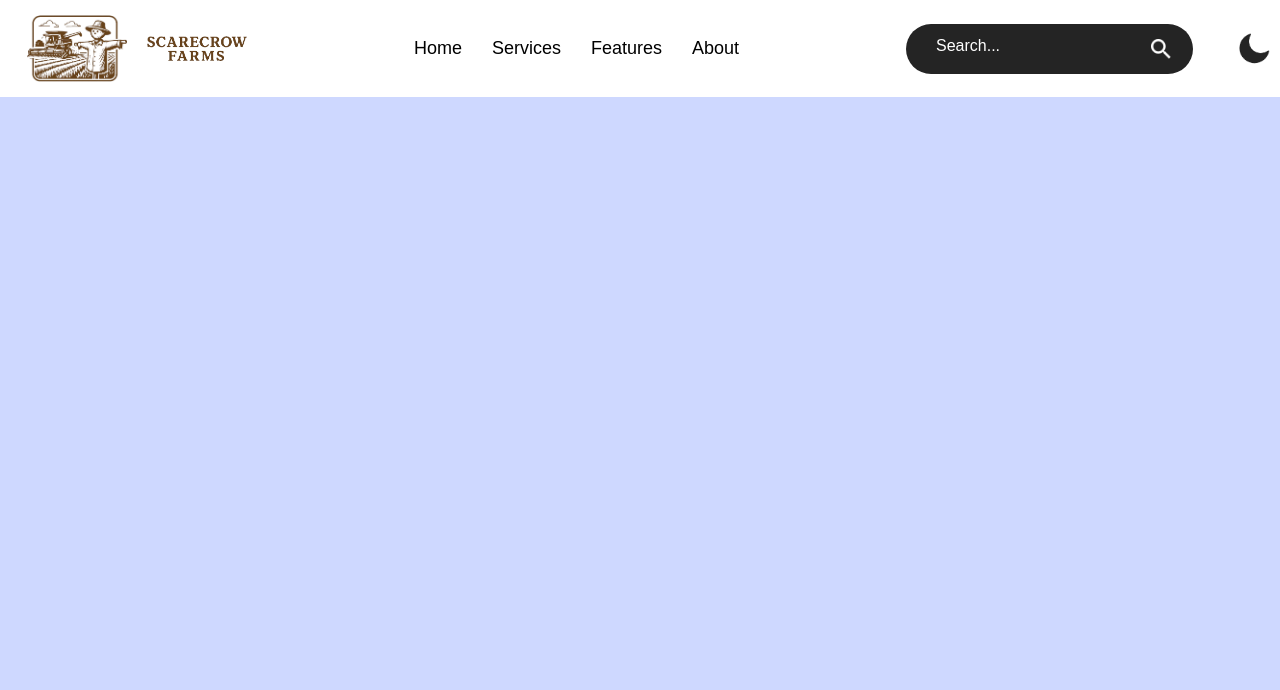
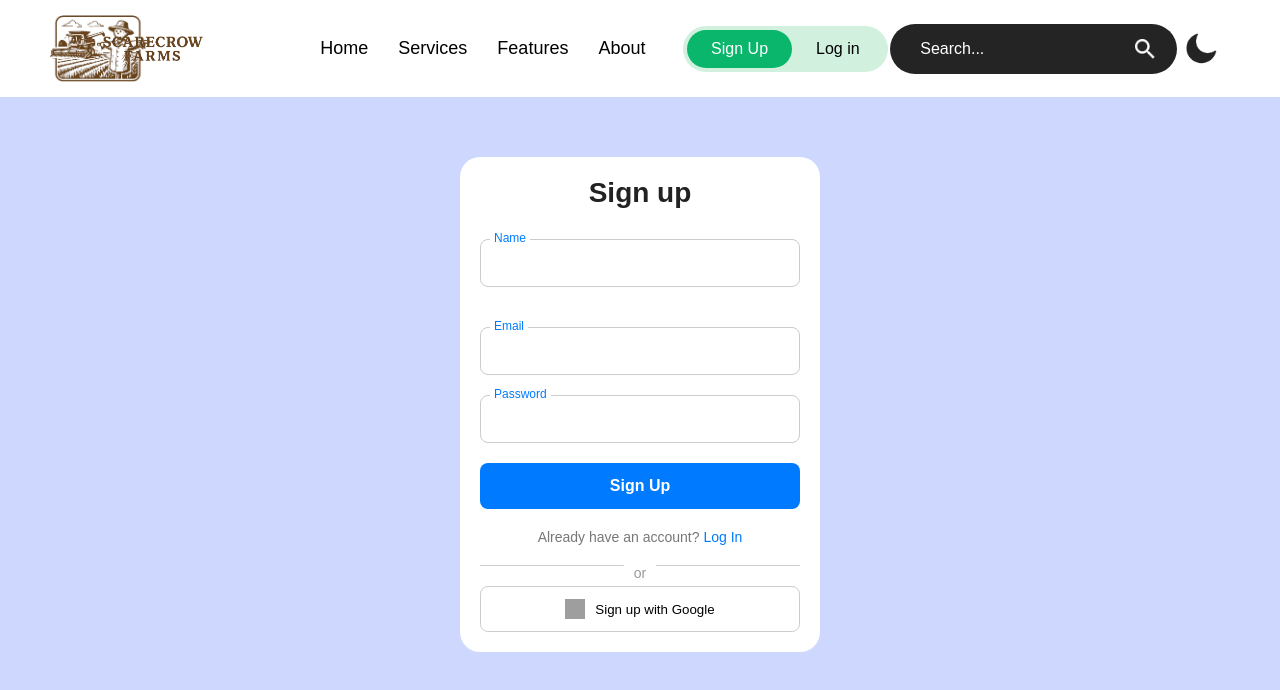
Before and after one commit to AkshatSharma2112/FarmingAidd-Web, a React (Vite) app: page /#/signup in a window 1280 px wide. Shown: the top 690 px of the page. Built offline with nearby package versions, Linux system fonts and the light colour scheme; grey boxes are pictures that could not be loaded.

Commit message:
Eighth Commit

```diff
--- a/package.json
+++ b/package.json
@@ -13,6 +13,7 @@
   "dependencies": {
     "react": "^19.0.0",
     "react-dom": "^19.0.0",
+    "react-icons": "^5.5.0",
     "react-router-dom": "^7.5.0"
   },
   "devDependencies": {
--- a/src/App.jsx
+++ b/src/App.jsx
@@ -1,12 +1,12 @@
 import React, { useEffect, useState } from "react";
 import "./App.css";
 import { HashRouter, Routes, Route } from "react-router-dom";
-import CropInfo from "./component/CropInfo.jsx";
 import Navbar from "./component/Navbar.jsx";
 import Services from "./pages/Services.jsx";
 import Home from "./pages/Home.jsx";
 import Features from "./pages/Features.jsx";
 import About from "./pages/About.jsx";
+import SignUp from "./component/SignUp.jsx";
 
 const App = () => {
   const current_theme = localStorage.getItem("current_theme");
@@ -25,8 +25,8 @@ const App = () => {
           <Route path="/services" element={<Services />} />
           <Route path="/features" element={<Features />} />
           <Route path="/about" element={<About />} />
-          {/* <Route path="/support" element={<Support />} /> */}
-          {/* <Route path="/contact" element={<Contact />} /> */}
+          <Route path="/signup" element={<SignUp />} />
+          {/* <Route path="/login" element={<Login />} />  */}
         </Routes>
       </div>
     </HashRouter>
--- a/src/component/Hero.css
+++ b/src/component/Hero.css
@@ -1,3 +1,6 @@
+body {
+  overflow-x: hidden;
+}
 .hero-section {
   background-image: url('../assets/img6.jpg');
   background-size: cover;
--- a/src/component/Navbar.css
+++ b/src/component/Navbar.css
@@ -1,97 +1,129 @@
-/* Navbar.css */
 .navbar {
-    width: 100%;
+  width: 100vw;
   display: flex;
-    justify-content: space-between; /* Align items to the ends */
+  justify-content: space-between;
   align-items: center; /* Center items vertically */
   background: #fff; /* Example background*/
-    padding:15px 7px;
+  padding: 15px 20px;
 }
 
 .logo{
   width: 100px;
-    margin-left: 20px;
+  margin-left: 30px;
   cursor: pointer;
 }
-
-ul{
-    flex: 1;
+.logo1{
+  width: 100px;
+  margin-left: -50px;
+  cursor: pointer;
+}
+ul {
+  padding-left: 100px;
   list-style: none;
   text-align: center;
-
 }
 
-ul li{
+ul li {
   display: inline-block;
   margin: 0 15px;
   font-size: 18px;
   font-weight: 500;
   color: #000;
   cursor: pointer;
-
 }
 
-ul li a{
+ul li a {
   text-decoration: none;
   color: inherit;
 }
 
-.toggleicon{
+.toggleicon {
   width: 40px;
   cursor: pointer;
-    margin-left: 40px;
+  margin-right: 40px;
 }
 
-.searchbox{
+.searchbox {
   display: flex;
   align-items: center;
   background-color: #242424;
   height: 50px;
   padding: 1px 20px;
   border-radius: 50px;
+  width: fit-content;
+  margin-left: -4 0px;
 }
 
-.searchbox input{
+.searchbox input {
   background: transparent;
-    border: 0;
-    outline: 0;
-    padding-top: 25px;
-    color: #fff;
+  border: none !important;
+  outline: none;
+  box-shadow: none;
+  color: white;
+  margin-top: 20px;
+  /* padding-top: 6px 10px; */
   font-size: 16px;
+  caret-color: white;
 }
 
-.searchbox input::placeholder{
+.searchbox input::placeholder {
   color: #fff;
   text-align: left;
 }
 
-.searchbox img{
+.searchbox img {
   width: 20px;
   cursor: pointer;
 }
 
-.dark .navbar{
+.dark .navbar {
   background-color: #000;
   color: #fff;
 }
 
-.dark .searchbox{
+.dark .searchbox {
   background: #fff;
 }
 
-.dark .searchbox input{
+.dark .searchbox input {
   color: #222;
 }
 
-.dark .searchbox input::placeholder{
+.dark .searchbox input::placeholder {
   color: #222;
 }
 
-.dark .navbar ul li{
+.dark .navbar ul li {
   color: #fff;
 }
+.tab-container {
+  display: flex;
+  background-color: #d1f0de;
+  border-radius: 40px;
+  padding: 4px;
+  margin-left: 20px;
+  width: fit-content;
+}
+.tab-container a{
+  text-decoration: none;
+  color: inherit;
+}
+.tab-button {
+  padding: 10px 24px;
+  border: none;
+  border-radius: 40px;
+  background-color: transparent;
+  font-size: 16px;
+  font-weight: 500;
+  cursor: pointer;
+  transition: background-color 0.3s;
+  color: black;
+}
 
-
+.tab-button.active {
+  background-color: #0ab66c;
+  color: white;
+}
 
 /* ======= Tablet & Phone Responsive Styles ======= */
 @media (max-width: 1024px) {
@@ -114,7 +146,7 @@ ul li a{
     text-align: left;
     padding: 10px 20px;
     background-color: #fff;
-        box-shadow: 0 4px 6px rgba(0,0,0,0.1);
+    box-shadow: 0 4px 6px rgba(0, 0, 0, 0.1);
   }
 
   ul.show {
--- a/src/component/Navbar.jsx
+++ b/src/component/Navbar.jsx
@@ -1,4 +1,4 @@
-import React from "react";
+import React, { useState } from "react";
 import "./Navbar.css";
 import { Link } from "react-router-dom";
 import logo_light from "/src/assets/logo-black.png";
@@ -7,10 +7,12 @@ import logo_dark from "/src/assets/logo-white.png";
 import logo_dark1 from "/src/assets/logo-white1.png";
 import search_icon_light from "/src/assets/search-w.png";
 import search_icon_dark from "/src/assets/search-b.png";
-import toogle_light from "/src/assets/night.png";
-import toogle_dark from "/src/assets/day.png";
+import toggle_light from "/src/assets/night.png";
+import toggle_dark from "/src/assets/day.png";
 
 const Navbar = ({ theme, setTheme }) => {
+  const [activeTab, setActiveTab] = useState("signup");
+
   const toggle_mode = () => {
     setTheme(theme === "light" ? "dark" : "light");
   };
@@ -25,7 +27,7 @@ const Navbar = ({ theme, setTheme }) => {
       <img
         src={theme === "light" ? logo_light : logo_dark}
         alt="Logo"
-        className="logo"
+        className="logo1"
       />
 
       <ul>
@@ -34,6 +36,21 @@ const Navbar = ({ theme, setTheme }) => {
         <li><Link to="/features">Features</Link></li>
         <li><Link to="/about">About</Link></li>
       </ul>
+
+      <div className="tab-container">
+        <button
+          className={`tab-button ${activeTab === 'signup' ? 'active' : ''}`}
+          onClick={() => setActiveTab('signup')}
+        >
+          <Link to="/signup">Sign Up</Link>
+        </button>
+        <button
+          className={`tab-button ${activeTab === 'login' ? 'active' : ''}`}
+          onClick={() => setActiveTab('login')}
+        >
+          <Link to="/login">Log in</Link>
+        </button>
+      </div>
 
       <div className="searchbox">
         <input type="text" placeholder="Search..." />
@@ -45,7 +62,7 @@ const Navbar = ({ theme, setTheme }) => {
 
       <img
         onClick={toggle_mode}
-        src={theme === "light" ? toogle_light : toogle_dark}
+        src={theme === "light" ? toggle_light : toggle_dark}
         alt="Toggle Theme"
         className="toggleicon"
       />
--- a/src/component/SignUp.css
+++ b/src/component/SignUp.css
@@ -1,5 +1,132 @@
-.sign-up-section {
-    background-color: #92c715;
-    width: 30%;
-    height: 600px;
-}
+
+.signup-container {
+    background-color: white;
+    border-radius: 20px;
+    width: 100%;
+    max-width: 360px;
+    margin: 60px auto;
+    padding: 20px;
+    font-family: 'Segoe UI', sans-serif;
+    text-align: center;
+  }
+
+  .signup-container h2 {
+    font-size: 28px;
+    margin-bottom: 30px;
+    font-weight: 600;
+    color: #222;
+  }
+
+  .signup-form {
+    display: flex;
+    flex-direction: column;
+    gap: 20px;
+  }
+
+  .input-group {
+    position: relative;
+    display: flex;
+    flex-direction: column;
+    text-align: left;
+  }
+
+  .input-group input {
+    padding: 14px 12px 14px 12px;
+    font-size: 16px;
+    border: 1.5px solid #ccc;
+    border-radius: 8px;
+    outline: none;
+    width: 100%;
+    box-sizing: border-box;
+    transition: border 0.3s;
+  }
+
+  .input-group label {
+    position: absolute;
+    top: 14px;
+    left: 12px;
+    color: #aaa;
+    pointer-events: none;
+    transition: 0.2s ease all;
+  }
+
+  .input-group input:focus + label,
+  .input-group input:not(:placeholder-shown) + label {
+    top: -8px;
+    left: 10px;
+    background: white;
+    padding: 0 4px;
+    font-size: 12px;
+    color: #007bff;
+  }
+
+
+  .signup-btn {
+    background-color: #007bff;
+    color: white;
+    padding: 14px;
+    font-size: 16px;
+    font-weight: 600;
+    border: none;
+    border-radius: 8px;
+    cursor: pointer;
+    transition: background 0.3s;
+  }
+
+  .signup-btn:hover {
+    background-color: #0056b3;
+  }
+
+  .login-text {
+    font-size: 14px;
+    color: #777;
+    margin-top: 20px;
+  }
+
+  .login-text a {
+    color: #007bff;
+    text-decoration: none;
+  }
+
+  .divider {
+    display: flex;
+    align-items: center;
+    margin: 20px 0;
+  }
+
+  .divider span {
+    flex-grow: 1;
+    height: 1px;
+    background: #ccc;
+    position: relative;
+  }
+
+  .divider span::before {
+    content: 'or';
+    position: absolute;
+    left: 50%;
+    transform: translateX(-50%);
+    background: #fff;
+    padding: 0 10px;
+    color: #999;
+    font-size: 14px;
+  }
+
+  .google-btn {
+    display: flex;
+    align-items: center;
+    justify-content: center;
+    gap: 10px;
+    width: 100%;
+    padding: 12px;
+    border: 1px solid #ccc;
+    border-radius: 8px;
+    background: white;
+    font-weight: 500;
+    cursor: pointer;
+  }
+
+  .google-btn img {
+    width: 20px;
+    height: 20px;
+  }
--- a/src/component/SignUp.jsx
+++ b/src/component/SignUp.jsx
@@ -1,37 +1,44 @@
-import React from 'react'
-import './SignUp.css';
+import React, { useState } from "react";
+import "./SignUp.css";
 
 const SignUp = () => {
+
+
   return (
-    <div className="sign-up-section">
-      <h1>Get Registered</h1>
-      <form>
-        <label>
-            First Name
-            <input type="text" name="firstName" required/>
-        </label>
-        <label>
-            Last Name
-            <input type="text" name="lastName" required/>
-        </label>
-        <label>
-            username
-            <input type="text" />
-        </label>
-        <label>
-            Mob. No.
-            <input type="tel" name="mobile" required/>
-        </label>
-        <lable className ='email'>Email
-            <input type="email" name="email" required/>
-        </lable>
-        <lable>Password
-            <input type="password" name="password" required/>
-            </lable>
-            <button>Register</button>
+    <div className="signup-container">
+      <h2>Sign up</h2>
+      <form className="signup-form">
+        <div className="input-group">
+          <input type="text" required />
+          <label>Name</label>
+        </div>
+        <div className="input-group">
+          <input type="email" required />
+          <label>Email</label>
+        </div>
+        <div className="input-group">
+          <input type="password" required />
+          <label>Password</label>
+        </div>
+        <button type="submit" className="signup-btn">
+          Sign Up
+        </button>
       </form>
+      <p className="login-text">
+        Already have an account? <a href="#">Log In</a>
+      </p>
+      <div className="divider">
+        <span>or</span>
+      </div>
+      <button className="google-btn">
+        <img
+          src="https://developers.google.com/identity/images/g-logo.png"
+          alt="Google"
+        />
+        Sign up with Google
+      </button>
     </div>
-  )
-}
+  );
+};
 
-export default SignUp
+export default SignUp;
--- a/src/pages/Home.jsx
+++ b/src/pages/Home.jsx
@@ -9,7 +9,6 @@ const Home = () => {
     <div>
       <Hero/>
       <Solution/>
-      <SignUP/>
       <Footer/>
     </div>
   )
```
Also changed, not shown: src/component/Login.jsx (added, +11 -0 lines), src/index.css (line endings or trailing spaces), 1 other file (tests, documents, lock files or other folders). Lines whose indentation alone changed are shown as unchanged.
